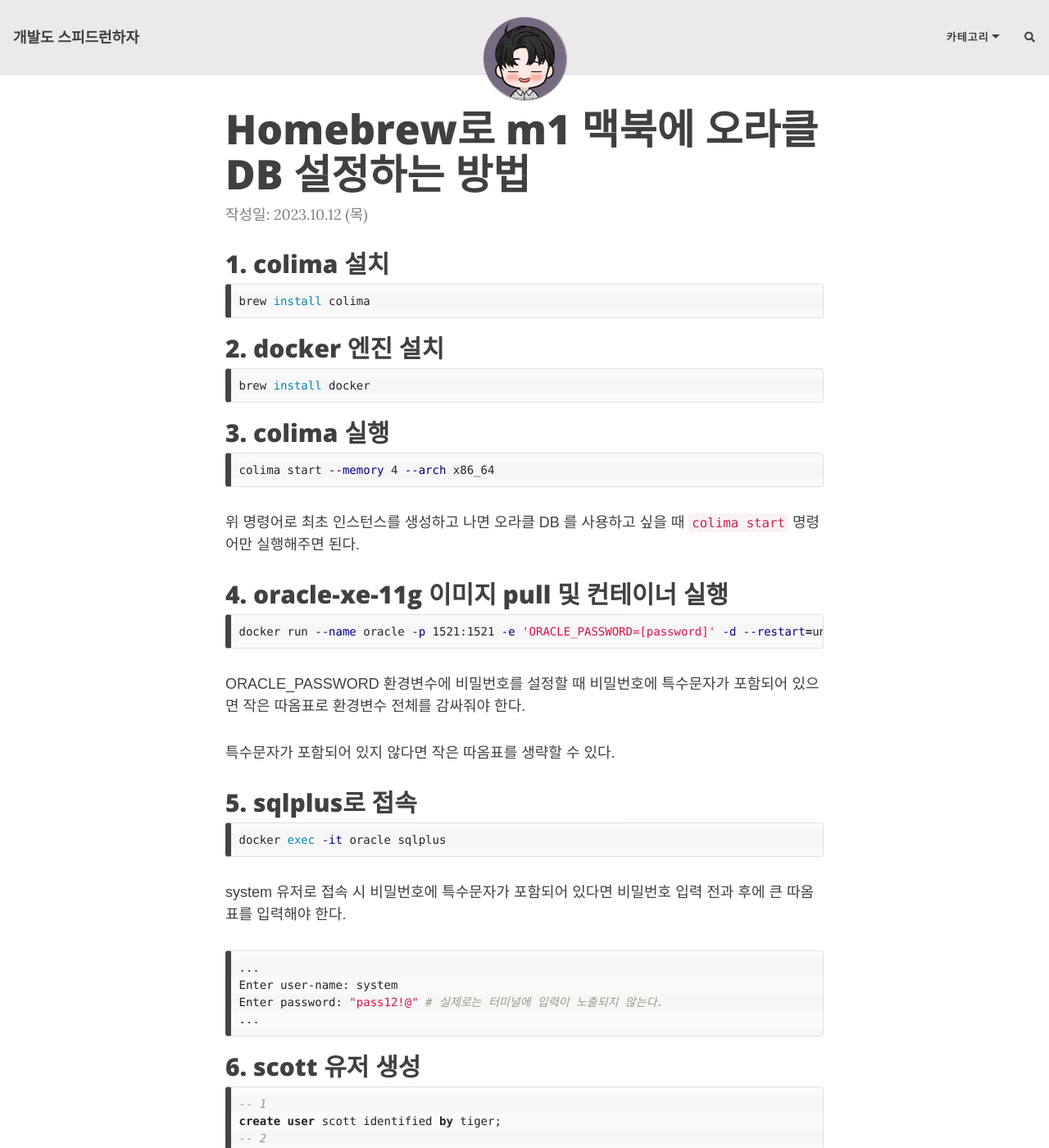
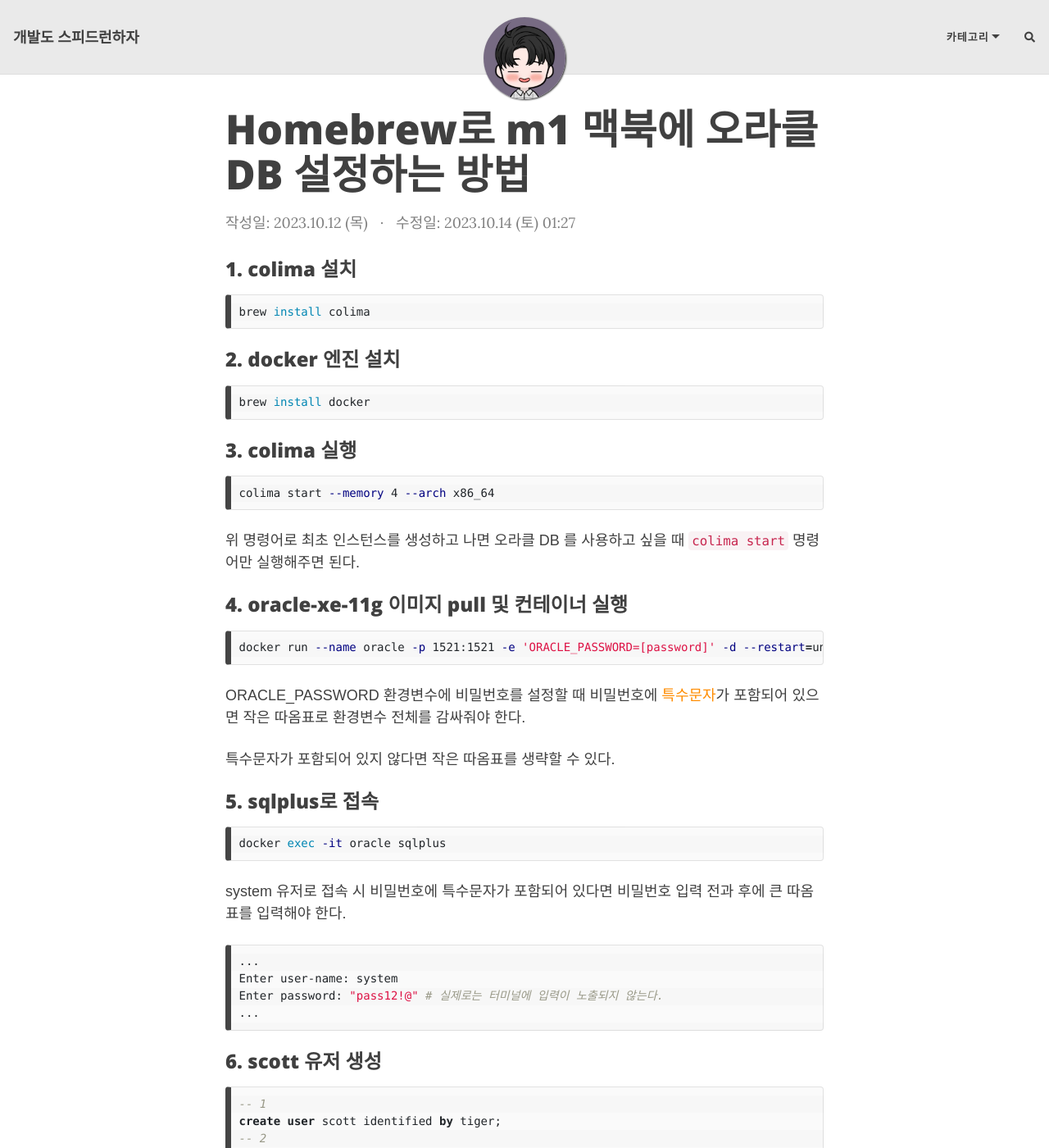
Before and after one commit to true-pine/true-pine.github.io, a Jekyll site: the page built from _posts/database/2023-10-12-1.md, in a window 1280 px wide and 1400 px high. Shown: the whole window at 82% size. Built offline with Jekyll 4.4.1, drawn with Linux system fonts in a browser that asks for light colours; nearby versions of some CDN libraries; comment, search, counter and statistics services are not loaded.

Commit message:
Update: 기존 게시글, css 수정

````diff
--- a/_posts/database/2023-10-12-1.md
+++ b/_posts/database/2023-10-12-1.md
@@ -3,20 +3,21 @@ layout: post
 title: Homebrew로 m1 맥북에 오라클 DB 설정하는 방법
 categories: [database]
 tags: [database, oracle]
+last-updated: 2023-10-14 01:27
 ---
-## 1. colima 설치
+### 1. colima 설치
 
 ```bash
 brew install colima
 ```
 
-## 2. docker 엔진 설치
+### 2. docker 엔진 설치
 
 ```bash
 brew install docker
 ```
 
-## 3. colima 실행
+### 3. colima 실행
 
 ```bash
 colima start --memory 4 --arch x86_64
@@ -24,17 +25,17 @@ colima start --memory 4 --arch x86_64
 
 위 명령어로 최초 인스턴스를 생성하고 나면 오라클 DB 를 사용하고 싶을 때 `colima start` 명령어만 실행해주면 된다.
 
-## 4. oracle-xe-11g 이미지 pull 및 컨테이너 실행
+### 4. oracle-xe-11g 이미지 pull 및 컨테이너 실행
 
 ```bash
 docker run --name oracle -p 1521:1521 -e 'ORACLE_PASSWORD=[password]' -d --restart=unless-stopped gvenzl/oracle-xe:11
 ```
 
-ORACLE_PASSWORD 환경변수에 비밀번호를 설정할 때 비밀번호에 특수문자가 포함되어 있으면 작은 따옴표로 환경변수 전체를 감싸줘야 한다.
+ORACLE_PASSWORD 환경변수에 비밀번호를 설정할 때 비밀번호에 <span style="color: darkorange">특수문자</span>가 포함되어 있으면 작은 따옴표로 환경변수 전체를 감싸줘야 한다.
 
 특수문자가 포함되어 있지 않다면 작은 따옴표를 생략할 수 있다.
 
-## 5. sqlplus로 접속
+### 5. sqlplus로 접속
 
 ```bash
 docker exec -it oracle sqlplus
@@ -49,7 +50,7 @@ Enter password: "pass12!@" # 실제로는 터미널에 입력이 노출되지
 ...
 ```
 
-## 6. scott 유저 생성
+### 6. scott 유저 생성
 
 ```sql
 -- 1
--- a/assets/css/beautifuljekyll.css
+++ b/assets/css/beautifuljekyll.css
@@ -30,7 +30,7 @@ body {
 }
 p {
   line-height: 1.5;
-  margin: 1.875rem 0;
+  margin: 1.5rem 0;
 }
 h1,h2,h3,h4,h5,h6 {
   font-family: 'Nanum Gothic', 'Open Sans', 'Helvetica Neue', Helvetica, Arial, sans-serif;
@@ -50,7 +50,8 @@ h4 {
   font-size: 1.125rem;
 }
 h1, h2, h3, h4 {
-  margin-top: 1.25rem;
+  margin-top: 1.5rem;
+  margin-bottom: 1.125rem;
 }
 a {
   color: {{ site.link-col | default: "#008AFF" }};
````
Also changed, not shown: _posts/java/2023-10-11-1.md (+8 -7 lines).
